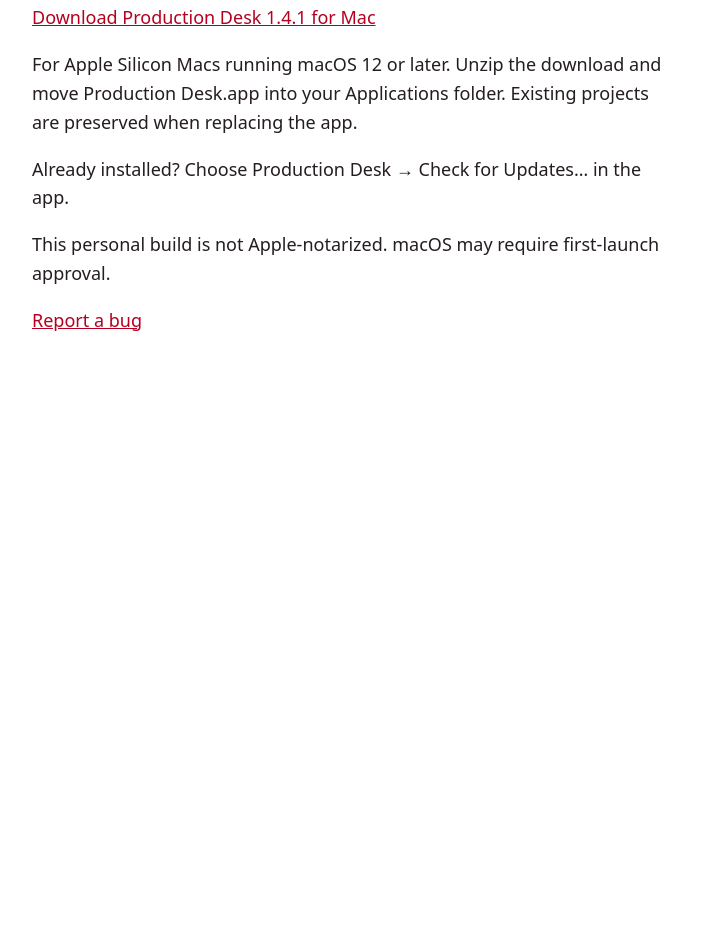
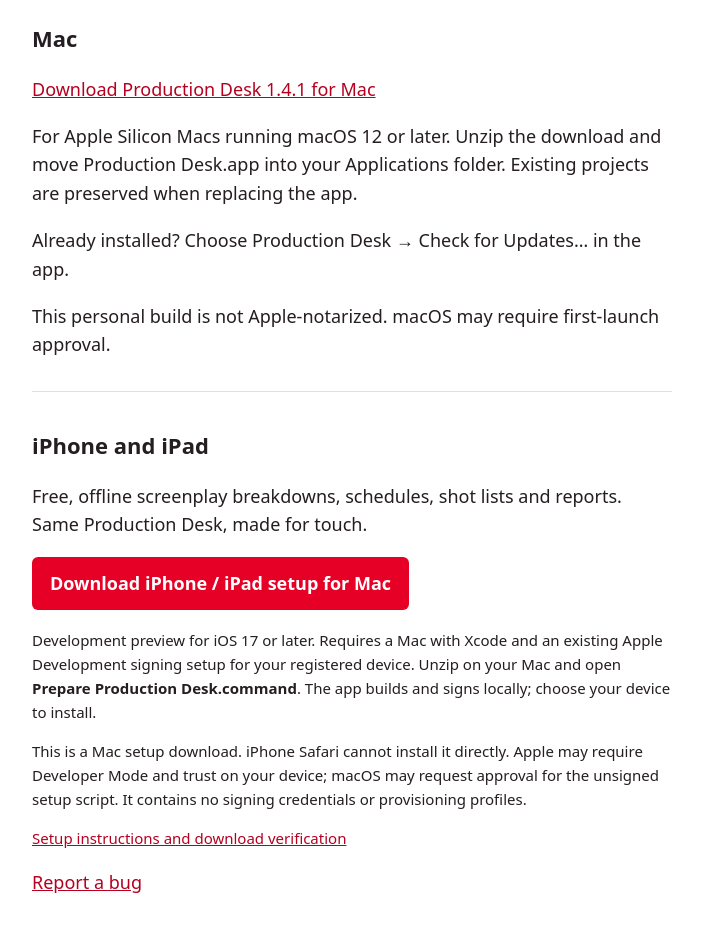
Before and after one commit to Gabe-Mills/production-desk-updates, a plain HTML site: page index.html in a window 1280 px wide. Shown: the part 298-1230 px from the top of the page, without its empty margins (288-989 px from the left). Before the commit the page ends 800 px from the top, so only its background shows below. Drawn offline with Linux system fonts and the light colour scheme.

Commit message:
Add safe local iOS setup download and launcher

```diff
--- a/index.html
+++ b/index.html
@@ -1 +1,33 @@
-<!doctype html><html lang="en"><meta charset="utf-8"><meta name="viewport" content="width=device-width,initial-scale=1"><title>Production Desk updates</title><style>body{max-width:640px;margin:12vh auto;padding:24px;font:18px/1.6 system-ui;color:#241d21}h1{color:#e60026}a{color:#b50020}</style><h1>Production Desk</h1><p>Local film scheduling software tool made by some friends at Squid Productions to help make scheduling and script breakdowns easier.</p><p><a href="Production-Desk-1.4.1-11.zip">Download Production Desk 1.4.1 for Mac</a></p><p>For Apple Silicon Macs running macOS 12 or later. Unzip the download and move Production Desk.app into your Applications folder. Existing projects are preserved when replacing the app.</p><p>Already installed? Choose Production Desk → Check for Updates… in the app.</p><p>This personal build is not Apple-notarized. macOS may require first-launch approval.</p><p><a href="mailto:alexanderhosier@squidproductions.org">Report a bug</a></p></html>
+<!doctype html>
+<html lang="en">
+<head>
+  <meta charset="utf-8">
+  <meta name="viewport" content="width=device-width,initial-scale=1">
+  <title>Production Desk updates</title>
+  <style>
+    body{max-width:640px;margin:12vh auto;padding:24px;font:18px/1.6 system-ui;color:#241d21}
+    h1{color:#e60026}h2{font-size:22px;margin-top:36px}a{color:#b50020}
+    .download{display:inline-block;padding:12px 18px;background:#e60026;color:white;border-radius:6px;text-decoration:none;font-weight:600}
+    .download:hover{background:#b50020}.download:focus-visible{outline:3px solid #241d21;outline-offset:4px}
+    .requirements{font-size:15px}section{border-top:1px solid #e5dce1;margin-top:32px}
+  </style>
+</head>
+<body>
+  <h1>Production Desk</h1>
+  <p>Local film scheduling software tool made by some friends at Squid Productions to help make scheduling and script breakdowns easier.</p>
+  <h2>Mac</h2>
+  <p><a href="Production-Desk-1.4.1-11.zip">Download Production Desk 1.4.1 for Mac</a></p>
+  <p>For Apple Silicon Macs running macOS 12 or later. Unzip the download and move Production Desk.app into your Applications folder. Existing projects are preserved when replacing the app.</p>
+  <p>Already installed? Choose Production Desk → Check for Updates… in the app.</p>
+  <p>This personal build is not Apple-notarized. macOS may require first-launch approval.</p>
+  <section aria-labelledby="ios-title">
+    <h2 id="ios-title">iPhone and iPad</h2>
+    <p>Free, offline screenplay breakdowns, schedules, shot lists and reports. Same Production Desk, made for touch.</p>
+    <p><a class="download" href="https://github.com/Gabe-Mills/production-desk-updates/releases/download/ios-1.4.1-setup/ProductionDesk-iOS-Setup.zip">Download iPhone / iPad setup for Mac</a></p>
+    <p class="requirements">Development preview for iOS 17 or later. Requires a Mac with Xcode and an existing Apple Development signing setup for your registered device. Unzip on your Mac and open <strong>Prepare Production Desk.command</strong>. The app builds and signs locally; choose your device to install.</p>
+    <p class="requirements">This is a Mac setup download. iPhone Safari cannot install it directly. Apple may require Developer Mode and trust on your device; macOS may request approval for the unsigned setup script. It contains no signing credentials or provisioning profiles.</p>
+    <p class="requirements"><a href="https://github.com/Gabe-Mills/production-desk-updates/releases/tag/ios-1.4.1-setup">Setup instructions and download verification</a></p>
+  </section>
+  <p><a href="mailto:alexanderhosier@squidproductions.org">Report a bug</a></p>
+</body>
+</html>
```
Also changed, not shown: 2 other files.
